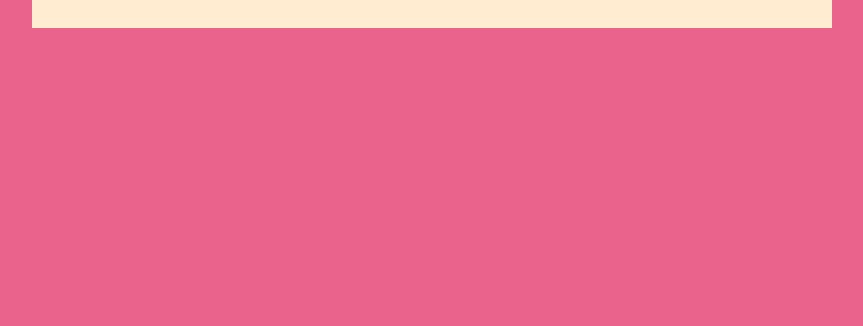
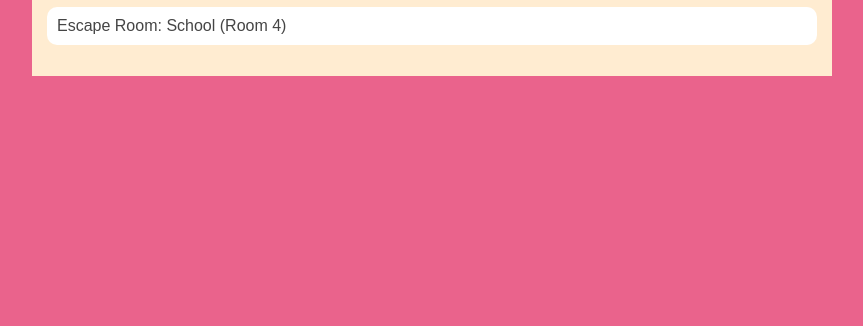
Before and after one commit to annabella-arrazate/annabella-arrazate.github.io, a plain HTML site: page portfolio.html in a window 1280 px wide. Shown: the part 474-800 px from the top of the page, without its empty margins (208-1071 px from the left). Drawn offline with Linux system fonts and the light colour scheme.

Commit message:
added escape room to portfolio

```diff
--- a/portfolio.html
+++ b/portfolio.html
@@ -45,6 +45,7 @@
     <h1>Khan Portfolio</h1>
     <ul id="portfolio">
         <li><a href = "https://www.khanacademy.org/computer-programming/huntin/6366306786983936">Fish Tank!</a></li>
+         <li><a href = "https://www.khanacademy.org/computer-programming/escape-room-anna-jaleah-payton-qwanye/6429872252633088">Escape Room: School (Room 4)</a></li>
 
         </ul>
 
```
